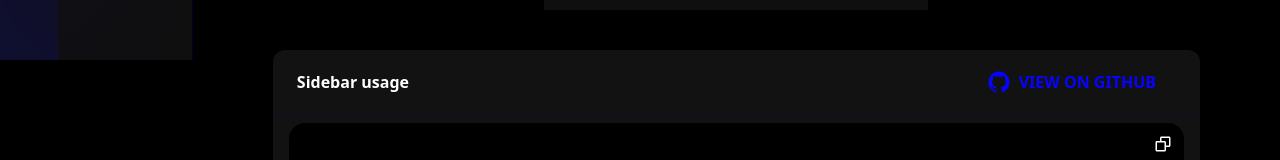
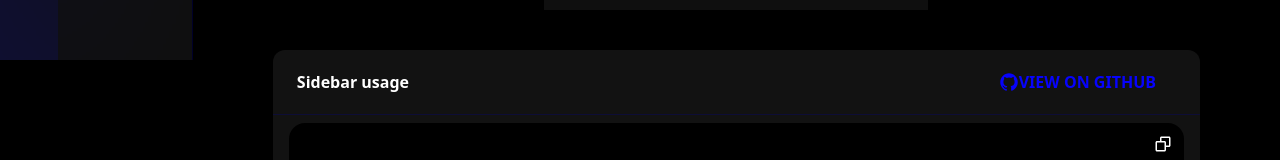
Before and after one commit to adhil72/comb., a Next.js app: page /library/sidebar in a window 1280 px wide. Shown: the part 740-900 px from the top of the page. Built offline with nearby package versions, Linux system fonts and the light colour scheme; no server answers.

Commit message:
libs updated

```diff
--- a/src/Componenets/Feature/Library/Library.tsx
+++ b/src/Componenets/Feature/Library/Library.tsx
@@ -53,7 +53,7 @@ export default function Library(props: { data: IComponent }) {
                                             <span className="font-semibold">{fileName}</span>
                                         </Flex>
                                         <Flex className="pr-4">
-                                            <Button onClick={() => window.open(code)} variant="text" className="text-tint"><IoLogoGithub className="text-2xl mr-2" /> View on github</Button>
+                                            <Button onClick={() => window.open(code)} variant="text" className="text-tint"><IoLogoGithub className="text-xl" /> View on github</Button>
                                         </Flex>
                                     </Flex>
                                     <Box className="w-full h-[1px] bg-tint-dark mb-2 bg-opacity-30"></Box>
```
